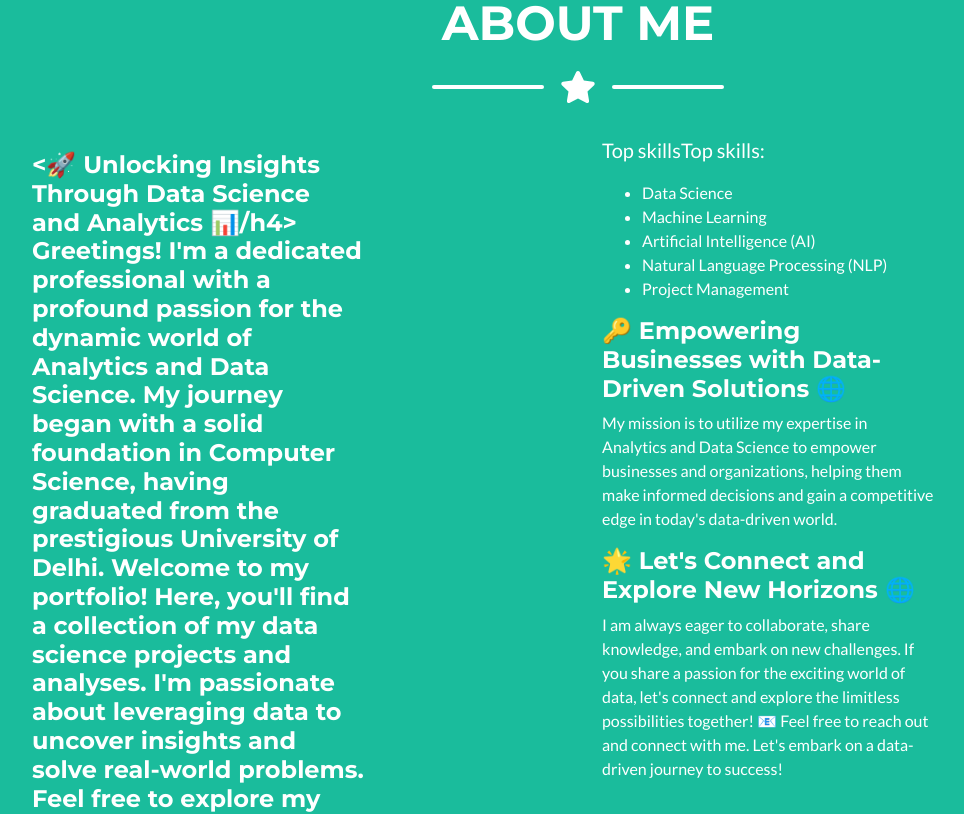
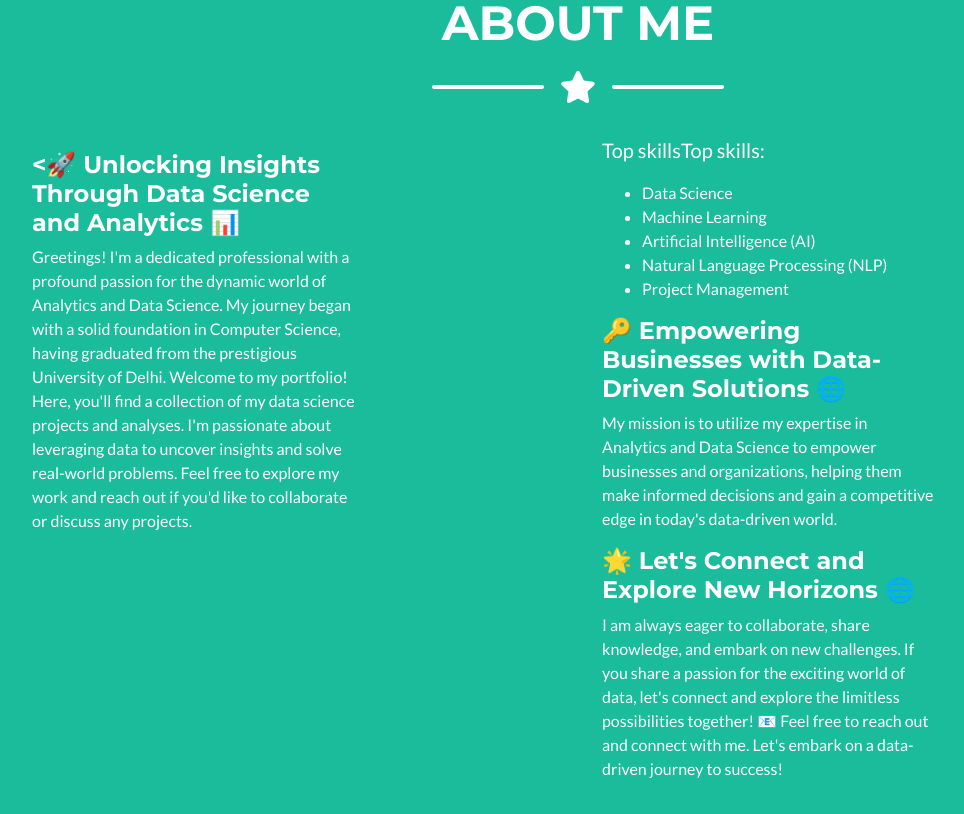
Before and after one commit to manojkumar010/manojkumar010.github.io, a plain HTML site: page index.html in a window 1280 px wide. Shown: the part 1727-2541 px from the top of the page, without its empty margins (62-1026 px from the left). Drawn offline with nearby package versions, Linux system fonts and the light colour scheme.

Commit message:
Update index.html

```diff
--- a/index.html
+++ b/index.html
@@ -135,7 +135,7 @@
                 <!-- About Section Content-->
                 <div class="row">
                     <div class="col-lg-4 mr-auto"><p class="lead">
-                        <h4><🚀 Unlocking Insights Through Data Science and Analytics 📊/h4>
+                        <h4><🚀 Unlocking Insights Through Data Science and Analytics 📊</h4>
 
 <p>Greetings! I'm a dedicated professional with a profound passion for the dynamic world of Analytics and Data Science. My journey began with a solid foundation in Computer Science, having graduated from the prestigious University of Delhi.
 Welcome to my  portfolio! Here, you'll find a collection of my data science projects and analyses. I'm passionate about leveraging data to uncover insights and solve real-world problems. Feel free to explore my work and reach out if you'd like to collaborate or discuss any projects.</p>
```
